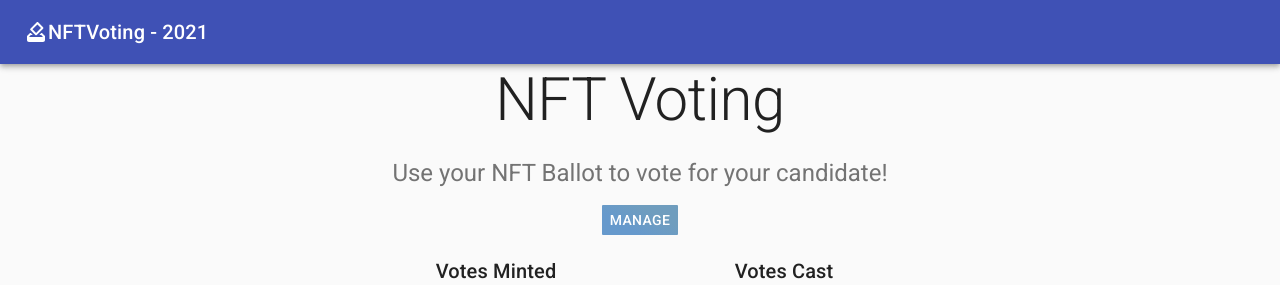
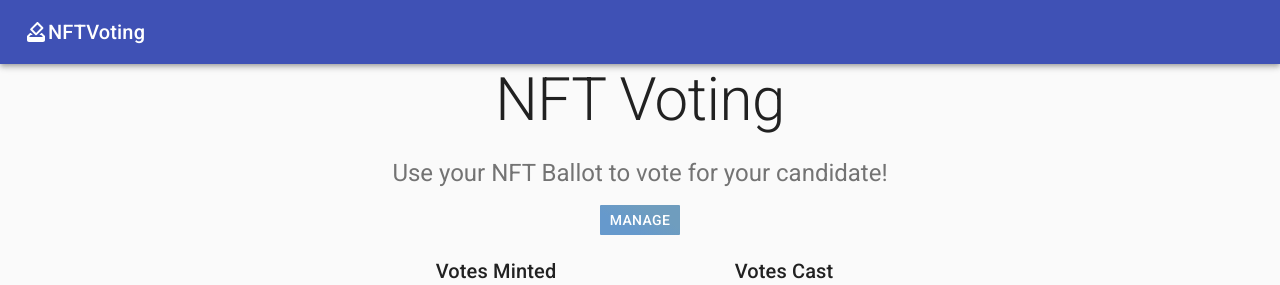
Before and after one commit to hamzasaquib/election-dapp, a React (Create React App) app: page / in a window 1280 px wide. Shown: the top 285 px of the page. Built offline with nearby package versions, Linux system fonts and the light colour scheme.

Commit message:
added an admin menu and a voting menu

```diff
--- a/src/Header.js
+++ b/src/Header.js
@@ -13,7 +13,7 @@ function Header() {
                 <Toolbar>
                     <HowToVoteIcon />
                     <Typography variant='h6'>
-                        NFTVoting - 2021
+                     NFTVoting
                     </Typography>
                 </Toolbar>
             </AppBar>
--- a/src/Main.js
+++ b/src/Main.js
@@ -22,8 +22,10 @@ class Main extends Component {
     }
 
     handleClickDisplay(event) {
-        this.state.view === "admin" ? this.setState({ view: "user" }) : this.setState({ view: "admin" })
-        console.log(event.target.parentElement.id)
+        this.setState({
+            view: event.target.parentElement.id
+
+        })
 
     }
     render() {
--- a/src/Manage.js
+++ b/src/Manage.js
@@ -19,7 +19,7 @@ class Manage extends Component {
             borderRadius: 1,
             color: 'white',
             height: 30,
-            minWidth: '75px'
+            minWidth: '80px'
         })
 
 
@@ -30,7 +30,7 @@ class Manage extends Component {
 
                 >
                     <Box textAlign='center'>
-                        <AdminButton id="voteView"  onClick={this.props.handler}>View</AdminButton>
+                        <AdminButton id="user"  onClick={this.props.handler}>View</AdminButton>
                     </Box>
                     <br />
                     <Grid
--- a/src/Vote.js
+++ b/src/Vote.js
@@ -28,7 +28,7 @@ class Vote extends Component {
             borderRadius: 1,
             color: 'white',
             height: 30,
-            minWidth: '75px'
+            minWidth: '80px'
         })
 
 
@@ -40,7 +40,7 @@ class Vote extends Component {
 
                 >
                     <Box textAlign='center'>
-                        <AdminButton id="adminView" onClick={this.props.handler}>Manage</AdminButton>
+                        <AdminButton id="admin" onClick={this.props.handler}>Manage</AdminButton>
                     </Box>
                     <br />
 
```
